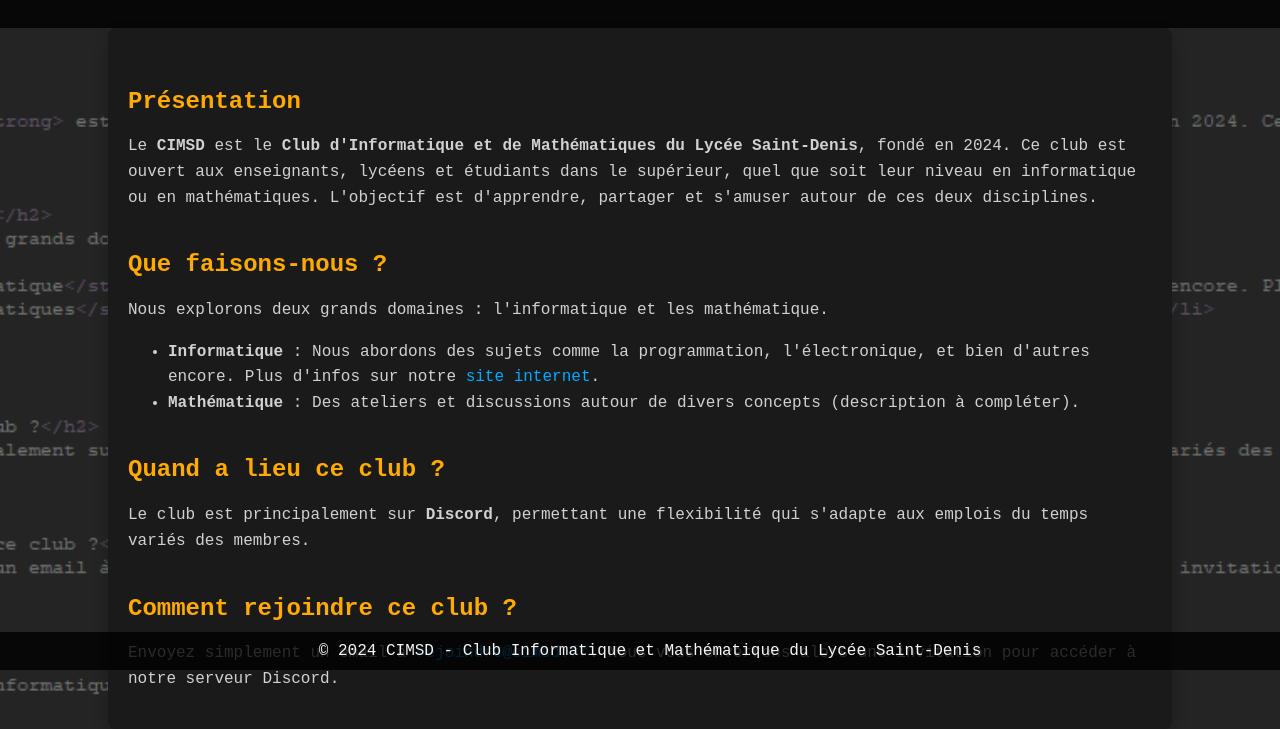
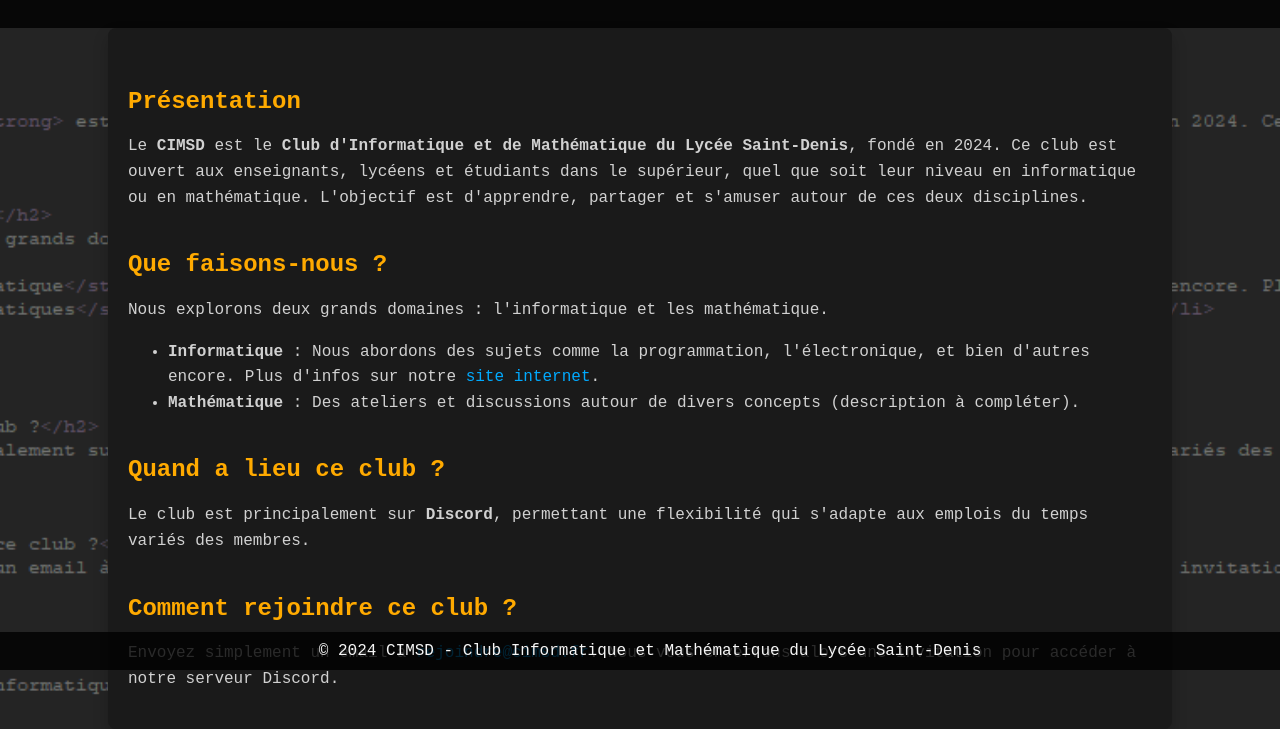
Before and after one commit to sdsecu/cimsd_website, a plain HTML site: page index.html in a window 1280 px wide. Shown: the part 130-859 px from the top of the page. Drawn offline with Linux system fonts and the light colour scheme.

Commit message:
* Forgot 2 math with s

```diff
--- a/index.html
+++ b/index.html
@@ -18,7 +18,7 @@
     <main class="container">
         <section>
             <h2>Présentation</h2>
-            <p>Le <strong>CIMSD</strong> est le <strong>Club d'Informatique et de Mathématiques du Lycée Saint-Denis</strong>, fondé en 2024. Ce club est ouvert aux enseignants, lycéens et étudiants dans le supérieur, quel que soit leur niveau en informatique ou en mathématiques. L'objectif est d'apprendre, partager et s'amuser autour de ces deux disciplines.</p>
+            <p>Le <strong>CIMSD</strong> est le <strong>Club d'Informatique et de Mathématique du Lycée Saint-Denis</strong>, fondé en 2024. Ce club est ouvert aux enseignants, lycéens et étudiants dans le supérieur, quel que soit leur niveau en informatique ou en mathématique. L'objectif est d'apprendre, partager et s'amuser autour de ces deux disciplines.</p>
         </section>
 
         <section>
```
